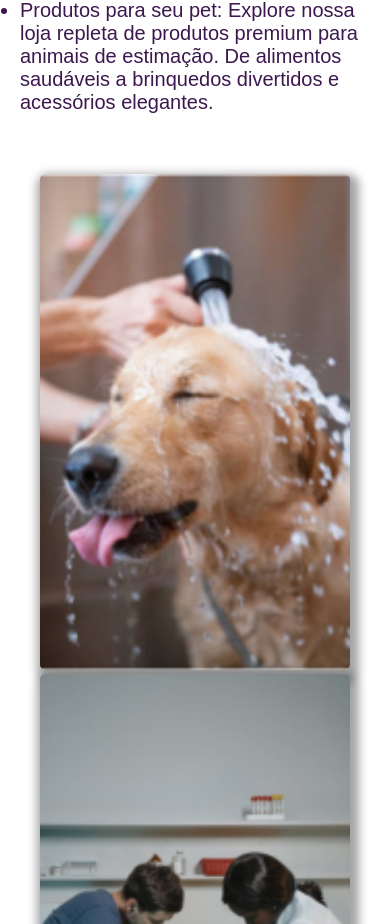
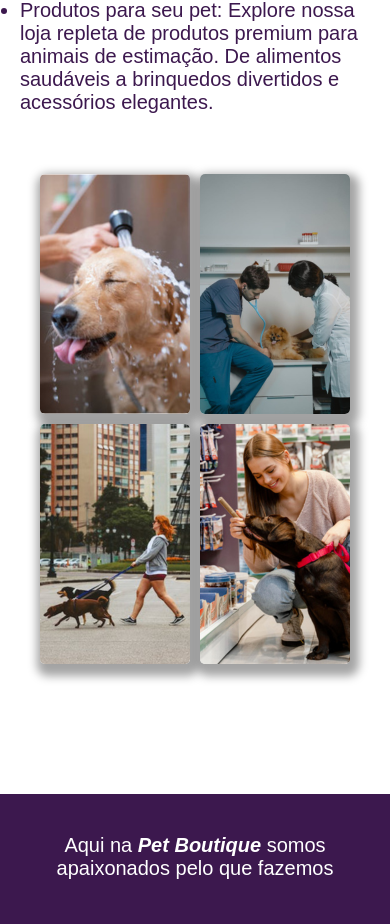
Before and after one commit to Romildo00/paginapetshop, a plain HTML site: page index.html in a window 390 px wide. Shown: the part 900-1824 px from the top of the page. Drawn offline with Linux system fonts and the light colour scheme; files whose address does not match are found by name.

Commit message:
Update estilo.css

```diff
--- a/estilo.css
+++ b/estilo.css
@@ -247,6 +247,16 @@ span {
   .container-titulo-topo {
     padding: 15px;
   }
+  .fotos {
+    display: grid;
+    grid-template-columns: 1fr 1fr;
+    gap: 10px;
+  }
+  .fotos img {
+    width: 100%;
+    height: auto;
+  }
+}
 
 .servicos,
 .fotos,
@@ -268,7 +278,6 @@ span {
 .localizacao iframe {
   height: 250px;
 }
-}
 
 @media screen and (max-width: 768px) {
   .fotos img {
```
Lines whose indentation alone changed are shown as unchanged.
